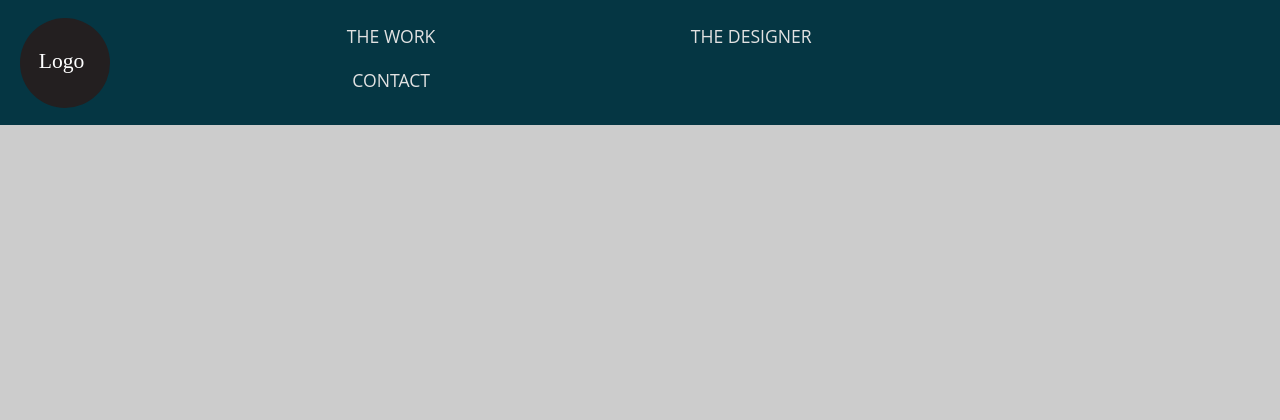
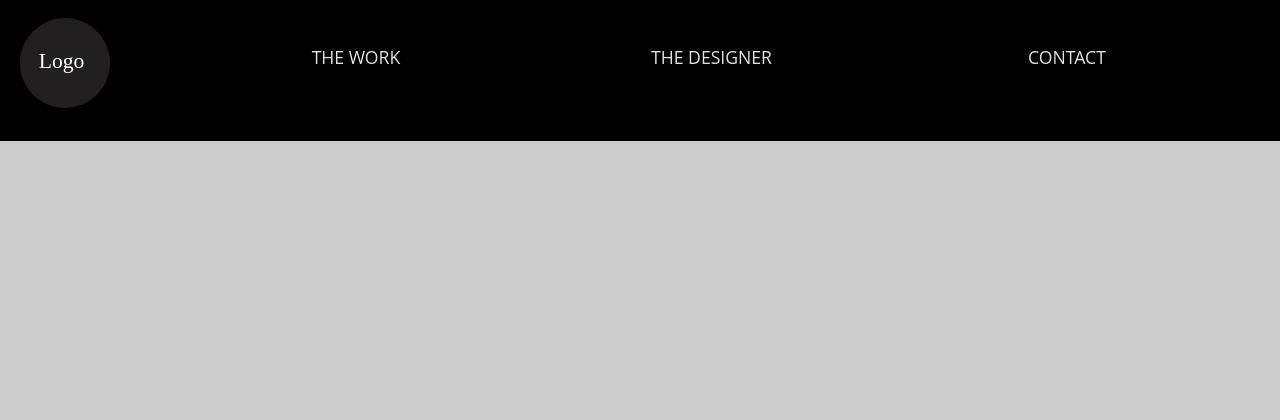
Before and after one commit to kaylaaraujo/kaylaaraujo.github.io, a PHP site: page /wireframe.html in a window 1280 px wide. Shown: the top 420 px of the page. Run offline with PHP 8.4, Linux system fonts and the light colour scheme; grey boxes labelled with a size stand in for pictures from a placeholder-image service; some libraries are stand-ins or nearby versions.

Commit message:
css
changed background, padding, added new css etc

```diff
--- a/css/general.css
+++ b/css/general.css
@@ -26,10 +26,12 @@ body {
 
 .masthead {
 	width: 100%;
+	background-color: rgba(0,0,0,1.00)
 }
 
 header {
-	background-color: rgba(0,0,0,.5);
+	height: 8em;
+	background-color: rgba(0,0,0,1.00);
 }
 
 .port-img {
@@ -65,10 +67,15 @@ header {
 
 .contact {
 	background-color: rgba(40,40,40,1.00);
+	padding: 1em 1em;
 }
 
 .contact h1 {
 	color: #FFF7C5;
+}
+
+.contact ul {
+	padding-left: 0;
 }
 
 li {
@@ -88,8 +95,9 @@ li {
 	position: absolute;
 	right: 10px;
 	width: 46px;
+	margin-top: 1em;
 
-	background: transparent url("../images/nav-icon.svg") no-repeat 0 0;
+	background: transparent url("../images/drop-open-icon.svg") no-repeat 0 0;
 
 	text-indent: 100%;
 	white-space: nowrap;
@@ -98,17 +106,29 @@ li {
 .nav-btn:hover,
 .nav-btn:focus,
 .nav-btn:active {
-	background-color: #000;
-	background-position: 0 -40px;
+	background: transparent url("../images/drop-open-hover-icon.svg") no-repeat 0 0;
+}
+
+footer nav li {
+	width: 100%;
+	display: block;
+}
+
+nav li {
+	width: 33.3333%;
+	display: block;
+}
+
+nav ul {
+	padding: 0;
 }
 
 .nav {
 	float: right;
 }
 
-.nav > ul {
+nav > ul {
 	margin: 0;
-	padding: 0.8em 0;
 }
 
 .nav a,
@@ -135,6 +155,7 @@ li {
 
 .nav-top {
 	max-height: 0;
+	padding-top: 2em;
 
 	-moz-transition: all 800ms linear;
 	-o-transition: all 800ms linear;
@@ -153,8 +174,12 @@ li {
 /*WORK*/
 
 
+.social {
+	float: left;
+	padding: 0 3%;
+}
+
 @media only screen and (min-width: 20em) { /*screen resolution 450px*/
-
 
 	.logo {
 		width: 90px;
@@ -173,7 +198,7 @@ li {
 	}
 
 	.nav li{
-		display: inline-block;
+		float: left;
 		text-align: center;
 		width: 33.333%;
 	}
@@ -186,7 +211,17 @@ li {
 
 	.nav-top{
 		float: right;
-		max-height: 5rem;
+		max-height: 8rem;
+		margin-right: 2em;
+	}
+
+	.social {
+		padding: 0 6%;
+	}
+
+	header {
+		width: 100%;
+		z-index: 3000;
 	}
 
 
```
